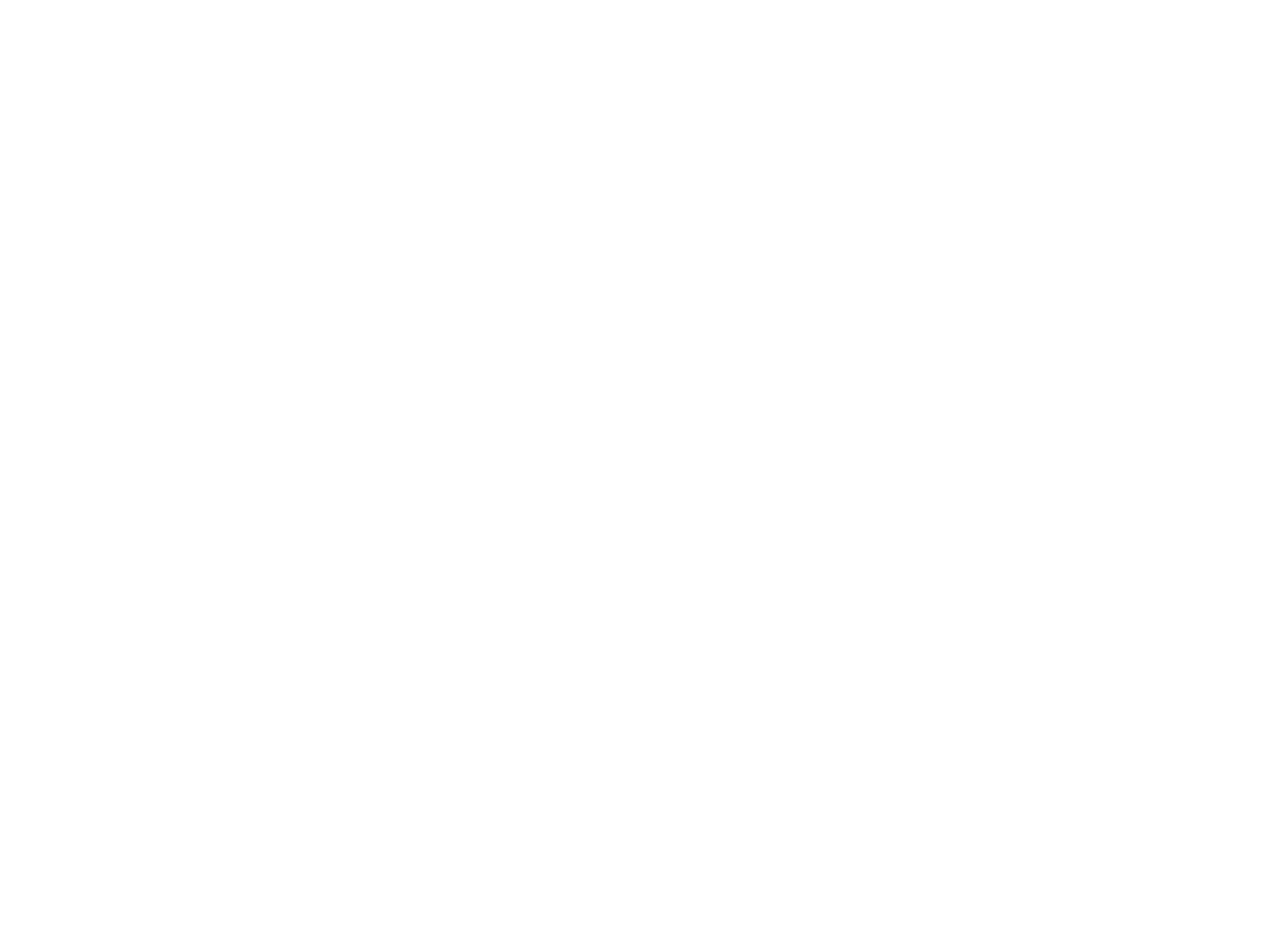
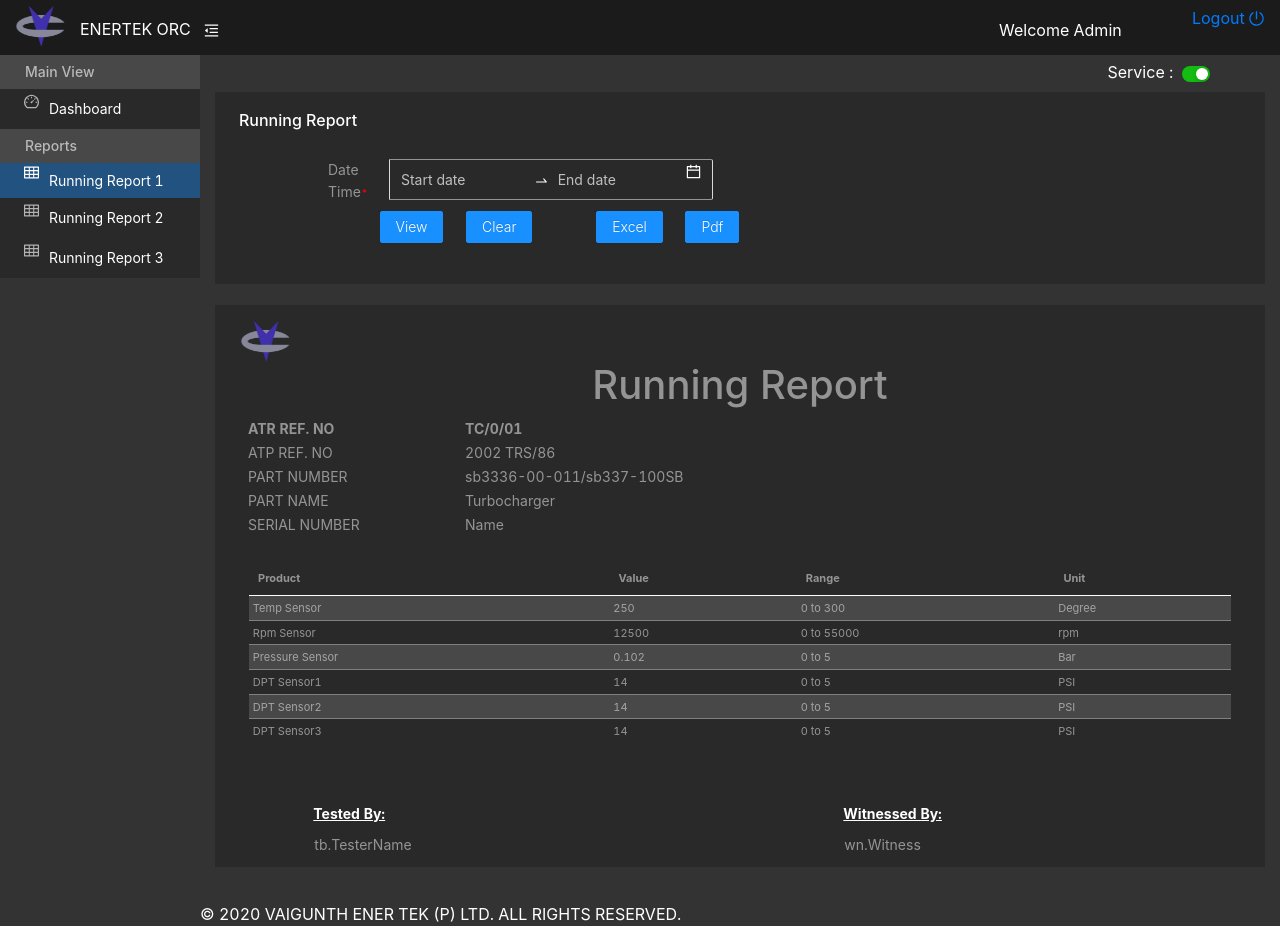
Before and after one commit to Vibin-P/React-Test-Project, a React (Create React App) app: page /RunningReport in a window 1280 px wide. Before the commit the page ends 800 px from the top, so only its background shows below. Built offline with nearby package versions, Linux system fonts and the light colour scheme.

Commit message:
adds navigation

```diff
--- a/src/App.js
+++ b/src/App.js
@@ -10,7 +10,7 @@
 //pages
 import PageElement from './scenes/components/PageElement';
 import RegisterPageElement from './scenes/components/RegisterPageElement';
-import StatsBlock from './scenes/components/StatsBlock';
+import RunningReport from './scenes/components/RunningReport';
 import TestPage from './scenes/components/TestPage';
 
 class App extends React.Component {
@@ -23,7 +23,7 @@
               <Route exact path="/" component={TestPage} />
               <Route exact path="/PageElement" component={PageElement} />
               <Route exact path="/RegisterPageElement" component={RegisterPageElement} />
-              {/* <Route exact path="/StatsBlock" component={StatsBlock} /> */}
+              <Route exact path="/RunningReport" component={RunningReport} />
             </Switch>
           </Router>
         </div>
--- a/src/scenes/components/PageElement.jsx
+++ b/src/scenes/components/PageElement.jsx
@@ -55,7 +55,7 @@
               </div>
                 <Menu.Item className="dashboard-icon" key="1" icon={<DashboardOutlined />}>
                   <text style={{marginTop:'10px'}}>
-                    <Link to="/dashboard" style={{textDecoration: 'none', color: '#fff'}}>Dashboard</Link>
+                    <Link to="/PageElement" style={{textDecoration: 'none', color: '#fff'}}>Dashboard</Link>
                   </text>
                 </Menu.Item>
                 <div>
@@ -69,7 +69,7 @@
 
                 <Menu.Item key="2" icon={<TableOutlined />}>
                   <text style={{marginBottom:'10px'}}>
-                    <Link to="/runningreport1" style={{textDecoration: 'none', color: '#fff'}}>Running Report 1</Link>
+                    <Link to="/RunningReport" style={{textDecoration: 'none', color: '#fff'}}>Running Report 1</Link>
                   </text>
                 </Menu.Item>
                 <Menu.Item key="3" icon={<TableOutlined />}>
@@ -113,7 +113,7 @@
                   Service : &nbsp;
                 <Switch size="small" defaultChecked />
                 </div>
-              <Router>
+              {/* <Router>
               <SW>
                 <Route exact path='/dashboard' component={StatsBlock}></Route>
                 <Route exact path='/runningreport1' component={InputElement}></Route>
@@ -121,8 +121,8 @@
                 <Route exact path='/runningreport3' component={CardContainer}></Route>
                 <Route exact path='/logout' component={Loginpage}></Route>
               </SW>
-              </Router>
-                {/* <StatsBlock /> */}
+              </Router> */}
+                <StatsBlock />
 
               </Content>
               </div>
--- a/src/scenes/components/RunningReport.jsx
+++ b/src/scenes/components/RunningReport.jsx
@@ -1,8 +1,7 @@
 import React, { Component } from 'react';
-import { Layout, Menu } from 'antd';
+import { Layout, Menu, Switch } from 'antd';
 import 'antd/dist/antd.css';
 import FooterElement from './footer/FooterElement';
-import InputElement from './InputElement';
 import './styles/style.css';
 
 import {
@@ -12,6 +11,12 @@
     TableOutlined,
     PoweroffOutlined,
   } from '@ant-design/icons';
+import StatsBlock from './StatsBlock';
+import { BrowserRouter as Router,	Route, Link, Switch as SW } from 'react-router-dom';
+import InputElement from './InputElement';
+import TableElement from './TableElement';
+import CardContainer from './CardContainer';
+import Loginpage from './Loginpage';
 
 const { Header, Sider, Content } = Layout;
 // const { SubMenu } = Menu;
@@ -33,11 +38,14 @@
         });
       };
 
+
+
     render() {
+      console.log(this.props.sensorData)
         return(
             <Layout>
             <Sider trigger={null} collapsible collapsed={this.state.collapsed}>
-              <div className="logo">
+              <div className="logo-part">
                 <img src="./images/Logo-Vaigunth.png" alt="Logo" style={{width: '50px', height: '40px', marginTop: '6px', marginLeft: '15px'}} />
                 { this.state.showCompanyName ? <LogoValue /> : null }
               </div>
@@ -46,7 +54,9 @@
                 {this.state.showMainViewSideBarText ? <MainViewSideBar/> : null}
               </div>
                 <Menu.Item className="dashboard-icon" key="1" icon={<DashboardOutlined />}>
-                  <text style={{marginTop:'10px'}}>Dashboard</text>
+                  <text style={{marginTop:'10px'}}>
+                    <Link to="/PageElement" style={{textDecoration: 'none', color: '#fff'}}>Dashboard</Link>
+                  </text>
                 </Menu.Item>
                 <div>
                 {this.state.showReportsSideBarText ? <ReportsSideBar /> : null}
@@ -58,13 +68,19 @@
                 </SubMenu> */}
 
                 <Menu.Item key="2" icon={<TableOutlined />}>
-                  <text style={{marginBottom:'10px'}}>Report 1</text>
+                  <text style={{marginBottom:'10px'}}>
+                    <Link to="/RunningReport" style={{textDecoration: 'none', color: '#fff'}}>Running Report 1</Link>
+                  </text>
                 </Menu.Item>
                 <Menu.Item key="3" icon={<TableOutlined />}>
-                  <text style={{marginBottom:'10px'}}>Report 2</text>
+                  <text style={{marginBottom:'10px'}}>
+                    <Link to="/runningreport2" style={{textDecoration: 'none', color: '#fff'}}>Running Report 2</Link>
+                  </text>
                 </Menu.Item>
                 <Menu.Item key="4" icon={<TableOutlined />}>
-                  <text style={{marginBottom:'10px'}}>Report 3</text>
+                  <text style={{marginBottom:'10px'}}>
+                    <Link to="/runningreport3" style={{textDecoration: 'none', color: '#fff'}}>Running Report 3</Link>
+                  </text>
                 </Menu.Item>
               </Menu>
             </Sider>
@@ -74,17 +90,14 @@
                   className: 'trigger',
                   onClick: this.toggle,
                 })}
-
+                <text>Welcome Admin</text>
               <div class="logout-element">
                 <a id="logout" href="#" class="nav-link">
                   <span class="logout-content">
-                    Logout <PoweroffOutlined />
+                    <Link to="/">Logout <PoweroffOutlined /></Link>
                     {/* <div style={{float:'right', marginTop:'6px'}}><PoweroffOutlined /></div>  */}
                   </span>
                 </a>
-                <div className="welcome-message">
-                <text>Welcome Admin</text>
-              </div>
               </div>
               </Header>
               <div className="content-part">
@@ -96,7 +109,21 @@
                   minHeight: 280,
                 }}
               >
+                <div className="switch-content">
+                  Service : &nbsp;
+                <Switch size="small" defaultChecked />
+                </div>
+              {/* <Router>
+              <SW>
+                <Route exact path='/dashboard' component={StatsBlock}></Route>
+                <Route exact path='/runningreport1' component={InputElement}></Route>
+                <Route exact path='/runningreport2' component={TableElement}></Route>
+                <Route exact path='/runningreport3' component={CardContainer}></Route>
+                <Route exact path='/logout' component={Loginpage}></Route>
+              </SW>
+              </Router> */}
                 <InputElement />
+
               </Content>
               </div>
               <FooterElement />
@@ -114,4 +141,5 @@
 const ReportsSideBar = () => (
   <h5 className="sidebar-title">Reports</h5>
 )
+
 export default RunningReport;
```
